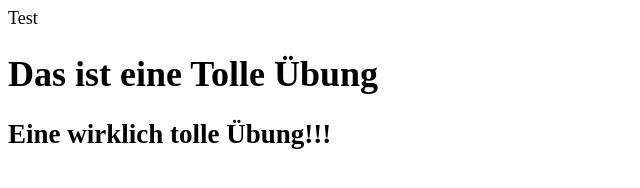
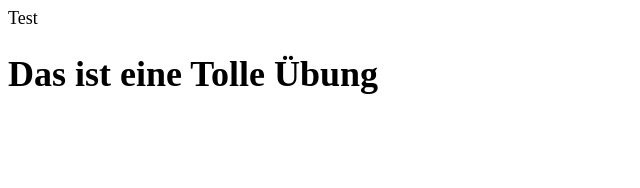
Before and after one commit to leojud18/JulianLeonardTestGit, a plain HTML site: page index.html in a window 1280 px wide. Shown: the whole page, without its empty margins (0-640 px from the left). Drawn offline with Linux system fonts and the light colour scheme.

Commit message:
Changes to index.html

```diff
--- a/index.html
+++ b/index.html
@@ -13,6 +13,5 @@
 <body>
 Test
 <h1>Das ist eine Tolle Übung</h1>
-<h2>Eine wirklich tolle Übung!!!</h2>
 </body>
 </html>
```
